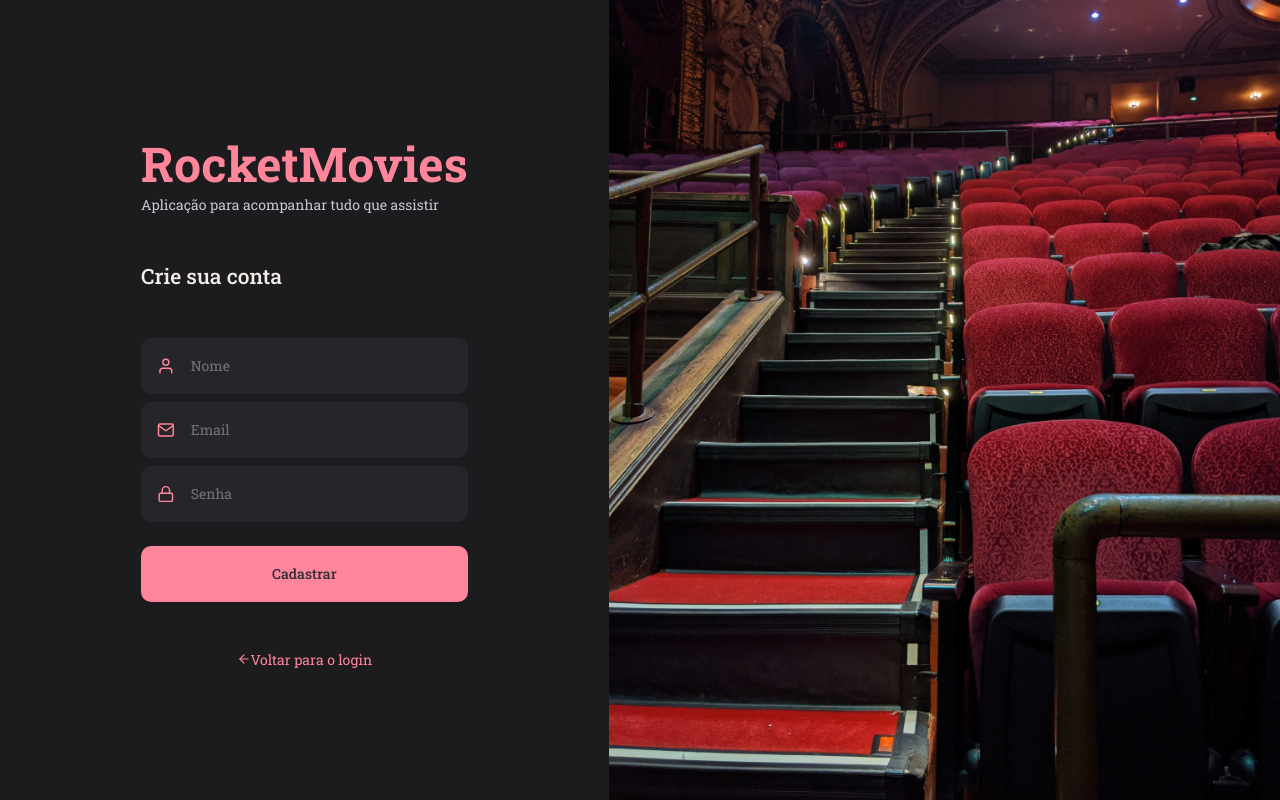
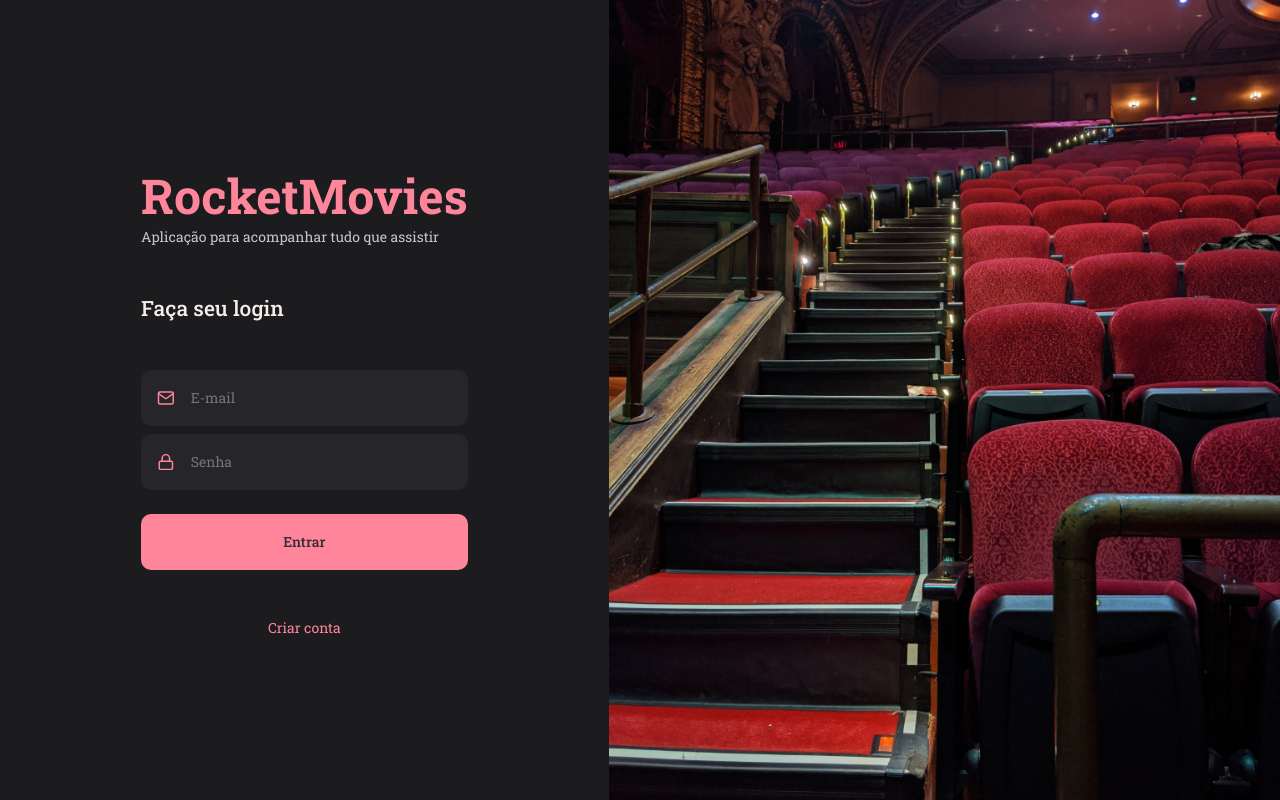
Before and after one commit to igor1203/rocket-movies-frontend, a React (Vite) app: page / in a window 1280 px wide. Built offline with nearby package versions, Linux system fonts and the light colour scheme.

Commit message:
add routes

```diff
--- a/package.json
+++ b/package.json
@@ -12,6 +12,7 @@
     "react": "^18.2.0",
     "react-dom": "^18.2.0",
     "react-icons": "^4.7.1",
+    "react-router-dom": "^6.9.0",
     "styled-components": "^5.3.6"
   },
   "devDependencies": {
--- a/src/main.jsx
+++ b/src/main.jsx
@@ -5,18 +5,13 @@ import GlobalStyles from './styles/global'
 
 import theme from './styles/theme'
 
-import { Details } from './pages/Details'
-import { Home } from './pages/Home'
-import { New } from './pages/New'
-import { Profile } from './pages/Profile'
-import { SignIn } from './pages/SignIn'
-import { SignUp } from './pages/SIgnUp'
+import { Routes } from './routes'
 
 ReactDOM.createRoot(document.getElementById('root')).render(
   <React.StrictMode>
     <ThemeProvider theme={theme}>
       <GlobalStyles />
-      <SignUp />
+      <Routes />
     </ThemeProvider>
   </React.StrictMode>,
 )
--- /dev/null
+++ b/src/routes/app.routes.jsx
@@ -0,0 +1,18 @@
+import { Routes, Route } from 'react-router-dom'
+
+import { Details } from '../pages/Details'
+import { Home } from '../pages/Home'
+import { New } from '../pages/New'
+import { Profile } from '../pages/Profile'
+
+
+export function AppRoutes(){
+  return(
+    <Routes>
+      <Route path='/' element={<Home />} />
+      <Route path='/new' element={<New />} />
+      <Route path='/details:id' element={<Details />} />
+      <Route path='/profile' element={<Profile />} />
+    </Routes>
+  )
+}
--- /dev/null
+++ b/src/routes/auth.routes.jsx
@@ -0,0 +1,13 @@
+import { Routes, Route } from 'react-router-dom'
+
+import { SignIn } from '../pages/SignIn'
+import { SignUp } from '../pages/SignUp'
+
+export function AuthRoutes(){
+  return(
+    <Routes>
+      <Route path='/' element={<SignIn />} />
+      <Route path='/register' element={<SignUp />} />
+    </Routes>
+  )
+}
--- /dev/null
+++ b/src/routes/index.jsx
@@ -0,0 +1,12 @@
+import { BrowserRouter } from "react-router-dom";
+
+import { AppRoutes } from "./app.routes";
+import { AuthRoutes } from "./auth.routes";
+
+export function Routes(){
+  return(
+    <BrowserRouter>
+      <AuthRoutes />
+    </BrowserRouter>
+  )
+}
```
Also changed, not shown: 1 other file (tests, documents, lock files or other folders).
